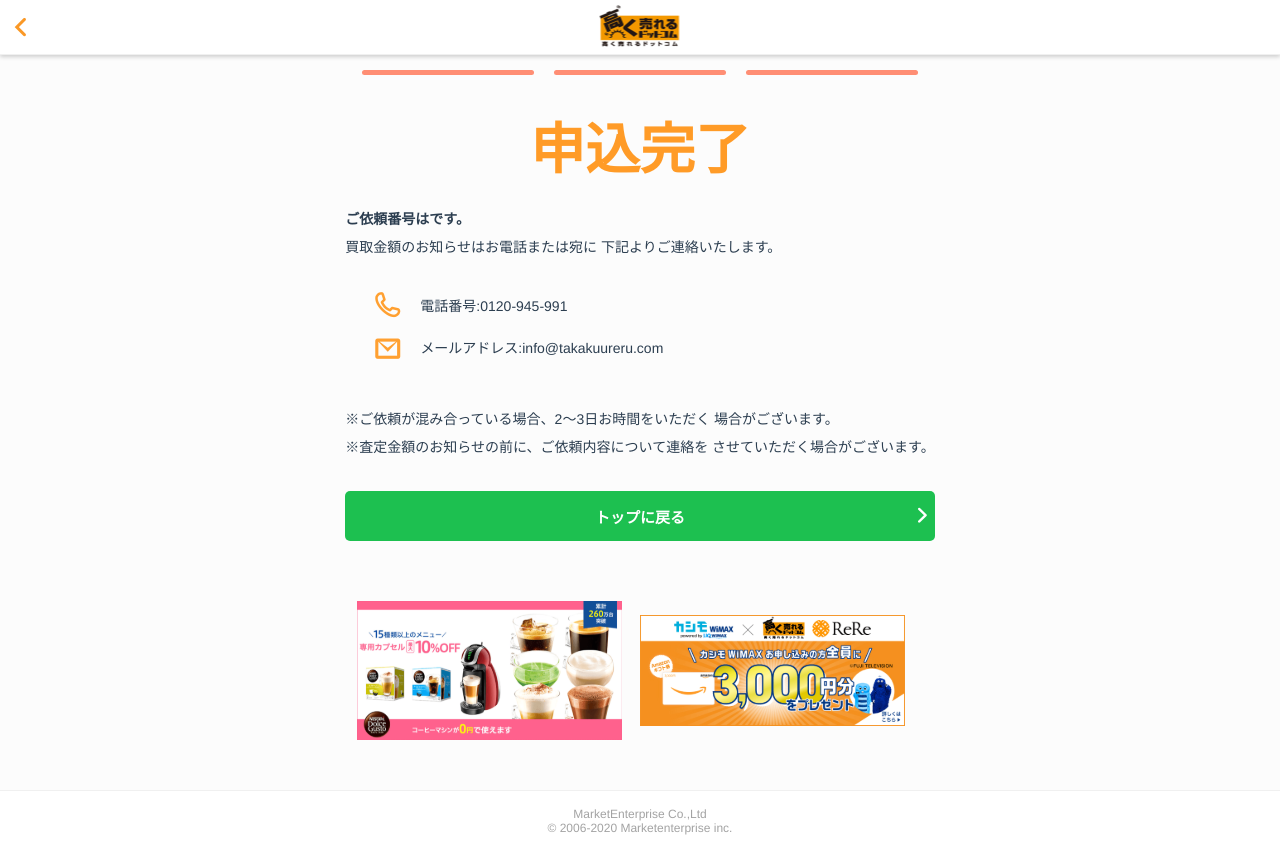
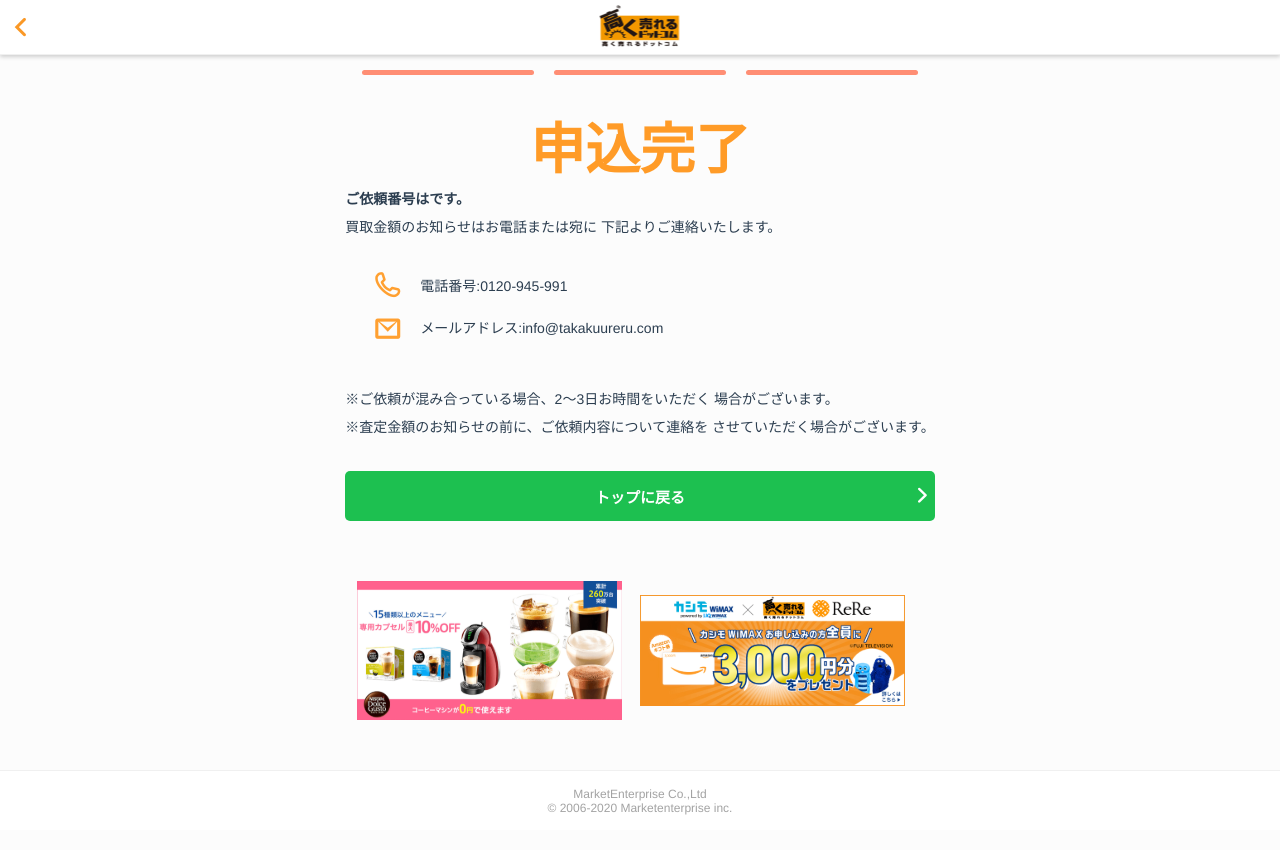
Before and after one commit to Kisky3/vue-form, a Vue app: page /complete in a window 1280 px wide. Built offline with nearby package versions, Linux system fonts and the light colour scheme.

Commit message:
微修正

```diff
--- a/src/assets/style/_variables.scss
+++ b/src/assets/style/_variables.scss
@@ -275,7 +275,6 @@ select:focus {
   font-size: 55px;
   font-weight: bold;
   text-align: center !important;
-  margin-bottom: 20px;
 }
 
 .c-page-container {
@@ -575,7 +574,7 @@ select:focus {
     font-size: 15px;
     height: 150px;
     width: 60vw;
-    max-height: 90px;
+    max-height: 70px;
     max-width: 250px;
     display: flex;
     justify-content: center;
--- a/src/components/molecules/ImageUpload.vue
+++ b/src/components/molecules/ImageUpload.vue
@@ -177,12 +177,6 @@ export default {
   .c-upload-btn {
     width: 25vw;
     height: 25vw;
-    margin: 5px 5px 5px 0;
-  }
-
-  .c-close_button {
-    left: -2px;
-    bottom: 2px;
   }
 
   .c-upload-camera {
--- a/src/components/molecules/UserAddress.vue
+++ b/src/components/molecules/UserAddress.vue
@@ -42,8 +42,7 @@
     </div>
 
     <transition name="expand">
-      <div class="input-container" v-show="prefecture !== null">
-        <div class="c-page-row">
+        <div class="c-page-row" v-show="prefecture !== null">
           <div class="c-page-subtitle">
             <p>市区町村</p>
             <require-tag />
@@ -79,7 +78,6 @@
               </validation-provider>
             </div>
           </div>
-        </div>
       </div>
     </transition>
 
```
